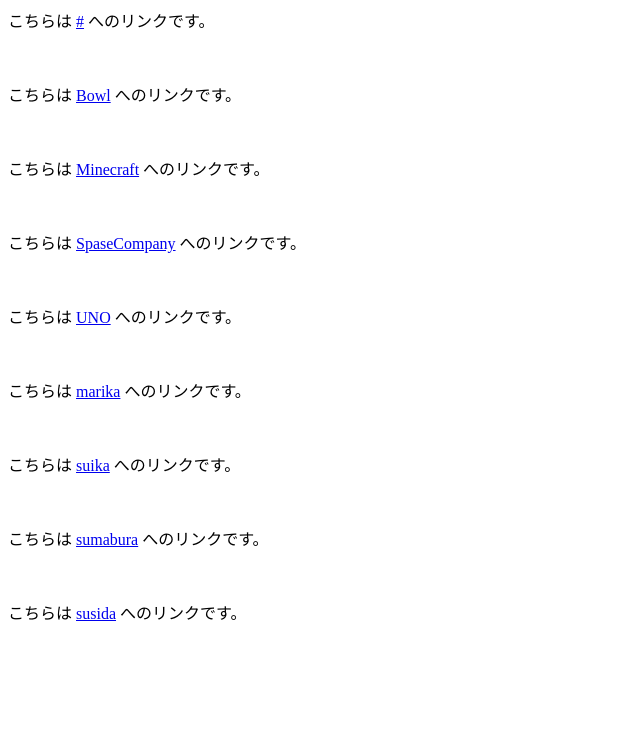
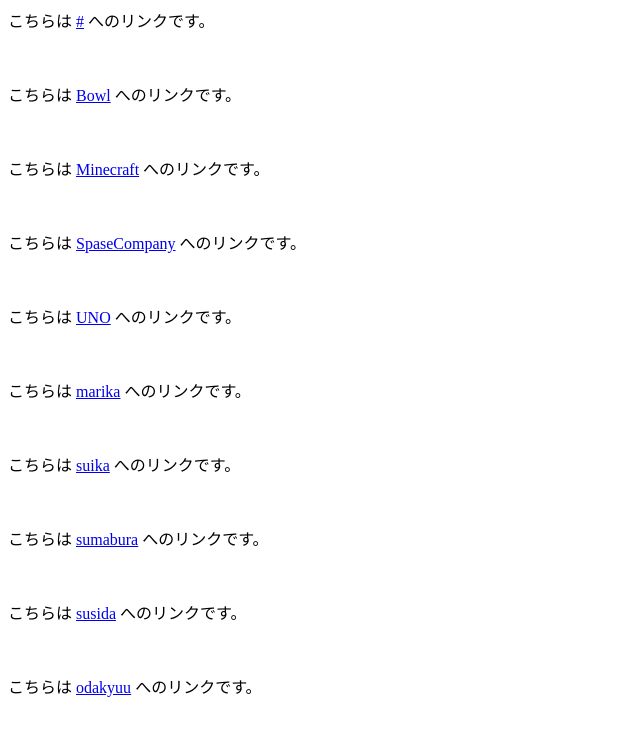
Before and after one commit to pokemogukunns/list3.github.io, a plain HTML site: page gamelist/index.html in a window 1280 px wide. Shown: the whole page, without its empty margins (0-640 px from the left). Drawn offline with Linux system fonts and the light colour scheme.

Commit message:
Update index.html

```diff
--- a/gamelist/index.html
+++ b/gamelist/index.html
@@ -7,3 +7,4 @@
 <p>こちらは <a href="https://pokemogukun.github.io/list2.github.io/suika" target="_blank">suika</a> へのリンクです。</p><br>
 <p>こちらは <a href="https://pokemogukun.github.io/list2.github.io/sumabura" target="_blank">sumabura</a> へのリンクです。</p><br>
 <p>こちらは <a href="https://pokemogukun.github.io/list2.github.io/susida" target="_blank">susida</a> へのリンクです。</p><br>
+<p>こちらは <a href="https://pokemogukun.github.io/list2.github.io/スイカゲーム(小田急)/" target="_blank">odakyuu</a> へのリンクです。</p><br>
```
